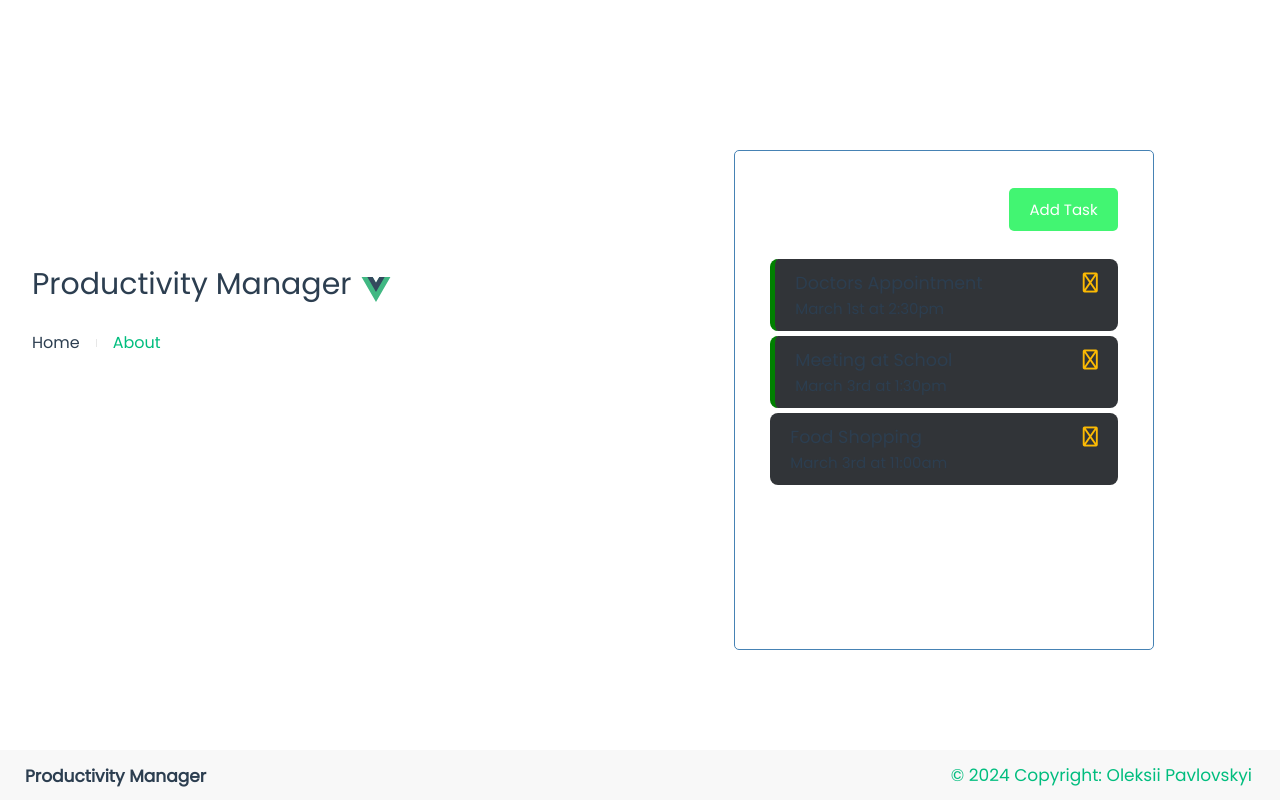
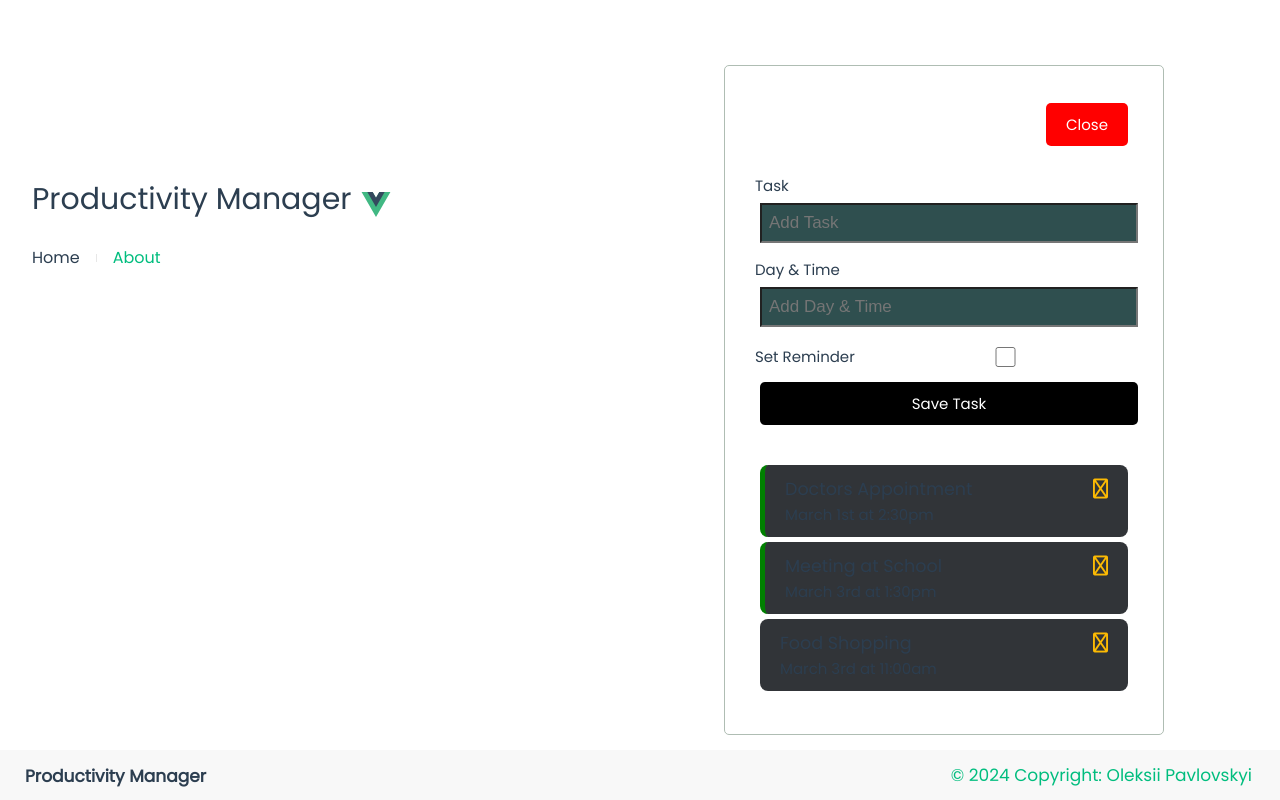
Before and after one commit to AlexPavlovskyi/vuecrushik, a Vue app: page / in a window 1280 px wide. Both pictures are taken after a click on the button "Add Task". Built offline with nearby package versions, Linux system fonts and the light colour scheme.

Commit message:
Front end is only first step

```diff
--- /dev/null
+++ b/src/components/AddTaskSigma.vue
@@ -0,0 +1,91 @@
+<template>
+    <form @submit="onSubmit" class="add-form">
+        <div class="form-control">
+            <label>Task</label>
+            <input type="text" v-model="text" name="text" placeholder="Add Task">
+        </div>
+        <div class="form-control">
+            <label>Day & Time</label>
+            <input type="text" v-model="day" name="day" placeholder="Add Day & Time">
+        </div>
+        <div class="form-control form-control-check">
+            <label>Set Reminder</label>
+            <input type="checkbox" v-model="reminder" name="reminder">
+        </div>
+        <input type="submit" value="Save Task" class="btn btn-block">
+    </form>
+</template>
+
+<script>
+export default {
+    name: 'AddTaskSigma',
+    data() {
+        return {
+            text: '',
+            day: '',
+            reminder: false,
+        }
+    },
+    methods: {
+        onSubmit(e) {
+            e.preventDefault()
+
+            if(!this.text) {
+                alert('Please add a task')
+                return
+            }
+            const newTask = {
+                id: Math.floor(Math.random() * 100000),
+                text: this.text,
+                day: this.day,
+                reminder: this.reminder
+            }
+
+            // emit event
+
+            this.$emit('add-task', newTask)
+
+            this.text = ''
+            this.day = ''
+            this.reminder = false
+        }
+    }
+}
+</script>
+
+<style scoped>
+    .add-form {
+        margin-bottom: 40px;
+    }
+    .form-control {
+        margin: 10px 0;
+    }
+    .form-control label {
+        display: block;
+    }
+    .form-control input {
+        width: 100%;
+        height: 40px;
+        margin: 5px;
+        padding: 3px 7px;
+        font-size: 17px;
+        background-color:darkslategrey;
+        color: white;
+
+    }
+    .form-control-check {
+        display: flex;
+        padding: auto;
+        align-items: center;
+        justify-content: space-between;
+    }
+    .form-control-check label {
+        flex: 1;
+    }
+    .form-control-check input {
+        flex: 2;
+        width: 2px;
+        height: 20px;
+    }
+
+</style>
--- a/src/components/ButtonSigma.vue
+++ b/src/components/ButtonSigma.vue
@@ -11,7 +11,7 @@
 },
     methods: {
         haveClicked() {
-            console.log("haveClicked");
+            this.$emit('toggle-add-task')
         }
     }}
 </script>
--- a/src/components/HeaderSigma.vue
+++ b/src/components/HeaderSigma.vue
@@ -1,7 +1,7 @@
 <template>
     <header>
         <h1 class="title">{{title}}</h1>
-        <ButtonSigma text="Add Task" color="#42f572"/>
+        <ButtonSigma @toggle-add-task="$emit('toggle-add-task')" :text="showAddTask ? 'Close' : 'Add Task'" :color="showAddTask ? 'red' : 'green'"/>
     </header>
 </template>
 
@@ -13,11 +13,16 @@
     components: {
         ButtonSigma,
     },
-    props: ['title'],
+    props: {
+        title: String,
+        showAddTask: Boolean,
+    }
 }
 </script>
 
 <style scoped>
+@import url('https://fonts.googleapis.com/css2?family=Poppins:wght@300;400&display=swap');
+
 
 header {
     display: flex;
@@ -29,6 +34,7 @@
     font-size: 36px;
     color: white;
     font-weight: 900;
+    font-family: 'Poppins', sans-serif;
     text-align: center;
     padding-right: 15px;
     }
--- a/src/components/TaskSigma.vue
+++ b/src/components/TaskSigma.vue
@@ -1,5 +1,5 @@
 <template>
-    <div :class="[task.reminder ? 'reminder' : '', 'task']">
+    <div @dblclick="$emit('toggle-reminder', task.id)" :class="[task.reminder ? 'reminder' : '', 'task']">
         <h3>{{ task.text }}
             <i @click="onDelete(task.id)" class="fas fa-times"></i>
         </h3>
--- a/src/components/TasksSigma.vue
+++ b/src/components/TasksSigma.vue
@@ -1,6 +1,6 @@
 <template>
     <div v-for="task in tasks" :key="task.id">
-        <TaskSigma @delete-task="$emit('delete-task', task.id)" :task="task" />
+        <TaskSigma @toggle-reminder="$emit('toggle-reminder', task.id)" @delete-task="$emit('delete-task', task.id)" :task="task" />
         <div class="border"></div>
 
     </div>
@@ -16,7 +16,7 @@
     props: {
         tasks: Array
     },
-    emits: ['delete-task']
+    emits: ['delete-task', 'toggle-reminder']
 
 }
 </script>
--- a/src/views/AboutView.vue
+++ b/src/views/AboutView.vue
@@ -3,11 +3,12 @@
     <h1>This is an about page</h1>
     <div class="border-bottom"></div>
     <p>Welcome to our task list site, where organization meets efficiency in the digital age. We understand the complexities of modern life and the myriad of tasks that come with it. That's why we've designed a platform that seamlessly integrates into your daily routine, empowering you to stay on top of your tasks with ease. Whether you're managing personal projects, coordinating team assignments, or simply jotting down your daily to-dos, our intuitive interface ensures that nothing slips through the cracks. With customizable features tailored to your unique workflow, you can prioritize tasks, set deadlines, and track progress effortlessly. Say goodbye to scattered notes and forgotten appointments - our task list site is your one-stop solution for streamlined productivity. Join us today and experience the simplicity of staying organized in a chaotic world.</p>
-    <router-link to="/">Back to Homepage</router-link>
+    <div class="border-bottom"></div>
+    <router-link class="backHome" to="/">Back to Homepage</router-link>
   </div>
 </template>
 
-<style scope>
+<style scoped>
 @import url('https://fonts.googleapis.com/css2?family=Poppins:wght@300;400&display=swap');
 @import url("https://fonts.googleapis.com/css2?family=Lato:wght@700&display=swap");
 
@@ -16,6 +17,10 @@
   box-sizing: border-box;
   margin: 0;
   padding: 0;
+}
+.backHome {
+  font-size: 17px;
+
 }
 
 body {
@@ -37,7 +42,7 @@
   margin: 30px auto;
   overflow: auto;
   min-height: 500px;
-  border: 1px solid steelblue;
+  border: 1px solid #afbdb3;
   padding: 30px;
   border-radius: 5px;
 }
--- a/src/views/HomeView.vue
+++ b/src/views/HomeView.vue
@@ -1,13 +1,17 @@
 <template>
   <div class="container">
-    <HeaderSigma title="Task Tracker"/>
-    <TasksSigma @delete-task= "deleteTask" v-bind:tasks="tasks"/>
+    <HeaderSigma :showAddTask="showAddTask" @toggle-add-task="toggleAddTask" title="Task Tracker"/>
+    <div v-if="showAddTask">
+      <AddTaskSigma @add-task="addTask"/>
+    </div>
+    <TasksSigma @toggle-reminder="toggleReminder" @delete-task= "deleteTask" v-bind:tasks="tasks"/>
   </div>
 </template>
 
 <script>
 import HeaderSigma from '../components/HeaderSigma.vue';
 import TasksSigma from '../components/TasksSigma.vue';
+import AddTaskSigma from '../components/AddTaskSigma.vue';
 
 
 export default {
@@ -15,17 +19,28 @@
   components: {
     HeaderSigma,
     TasksSigma,
+    AddTaskSigma,
   },
   data() {
     return {
       tasks: [],
+      showAddTask: false,
     };
   },
   methods: {
+    toggleAddTask(){
+      this.showAddTask = !this.showAddTask;
+    },
+    addTask(task) {
+      this.tasks = [...this.tasks, task];
+    },
     deleteTask(id) {
       if (confirm('Are you sure?')) {
         this.tasks = this.tasks.filter((task) => task.id !== id);
       }
+    },
+    toggleReminder(id) {
+      this.tasks = this.tasks.map((task) => task.id === id ? {...task, reminder: !task.reminder} : task)
     },
     },
   created() {
@@ -70,9 +85,10 @@
 .container {
   max-width: 730px;
   margin: 30px auto;
+  min-width: 440px;
   overflow: auto;
-  min-height: 500px;
-  border: 1px solid steelblue;
+  min-height: 670px;
+  border: 1px solid #afbdb3;
   padding: 30px;
   border-radius: 5px;
 }
@@ -84,7 +100,6 @@
   border: none;
   padding: 10px 20px;
   margin: 5px;
-  border-radius: 5px;
   border-radius: 5px;
   cursor: pointer;
   text-decoration: none;
```
